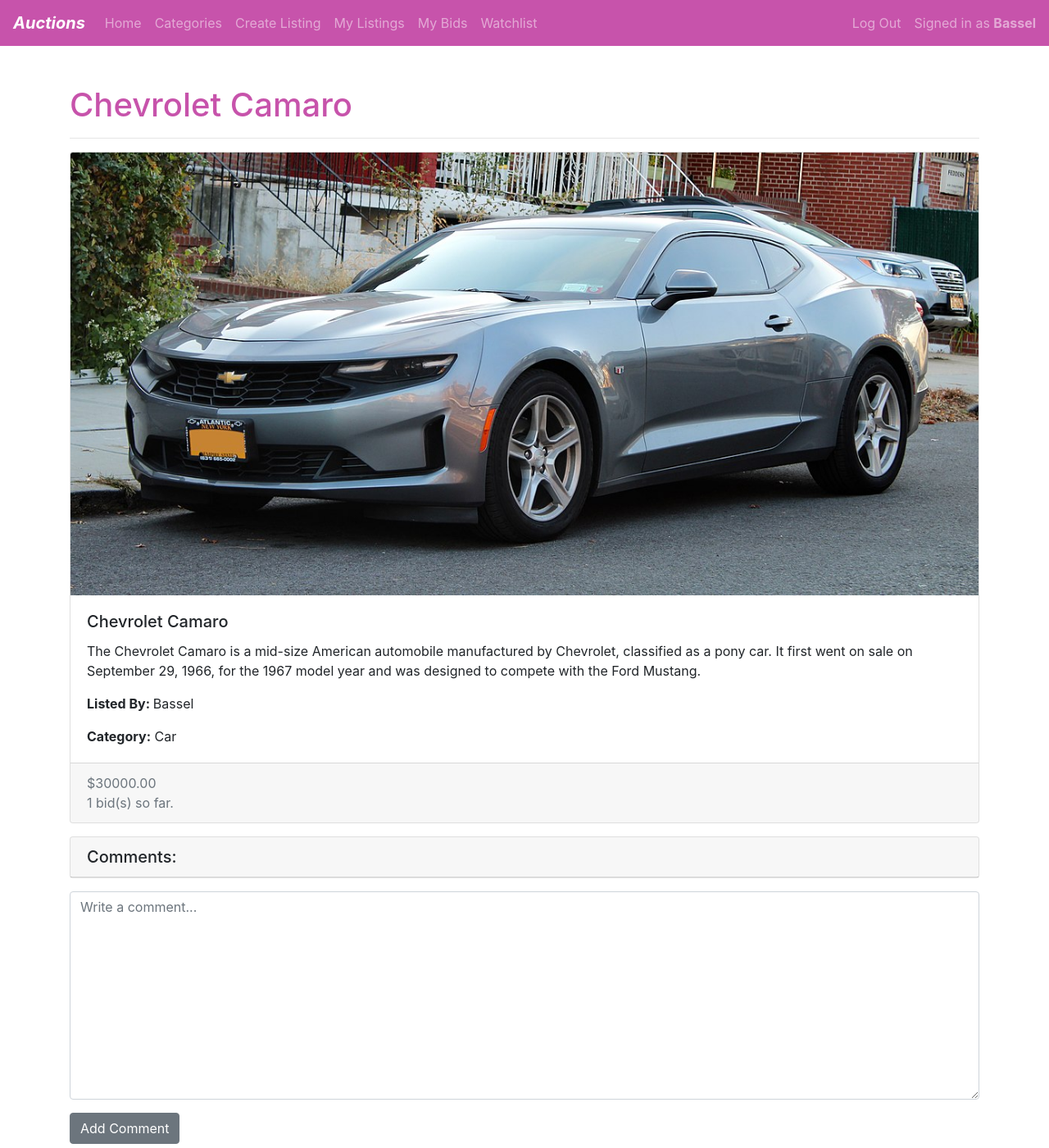
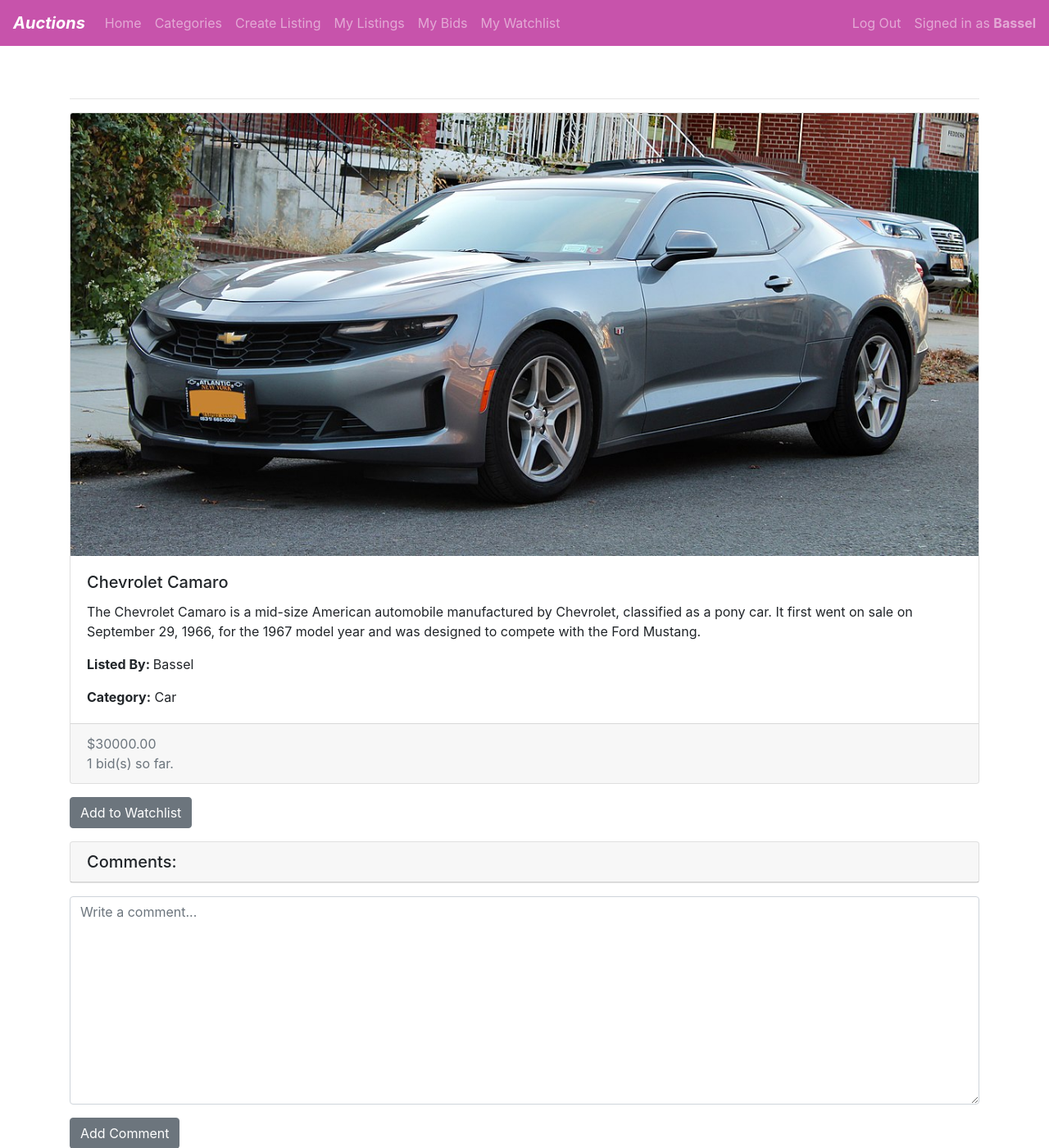
Before and after one commit to basselelsheikh/E-commerce, a Django app: page /listings/8 in a window 1280 px wide. Shown: the top 1400 px of the page at 82% size. Run offline with Django 3.2, Linux system fonts and the light colour scheme; a user stored in the database is signed in; data comes from the database, SQL or seed files in the repository; both versions use the stored data as it was after the commit; parts of the project's set-up code (start-up, migrations or seed data) failed here and were passed over; some libraries are stand-ins or nearby versions.

Commit message:
finished watchlist

```diff
--- a/auctions/templates/auctions/layout.html
+++ b/auctions/templates/auctions/layout.html
@@ -11,8 +11,8 @@
 </head>
 
 <body>
-    <header>
-        <nav class="navbar navbar-expand-lg navbar-fixed-top navbar-dark">
+    <header class="sticky-top">
+        <nav class="navbar navbar-expand-lg navbar-dark">
             <a href="{% url 'index'%}" class="navbar-brand text-white font-weight-bold font-italic">Auctions</a>
             <ul class="navbar-nav mr-auto">
                 <li class="nav-item">
@@ -32,11 +32,10 @@
                             class="sr-only">(current)</span></a>
                 </li>
                 <li class="nav-item">
-                    <a class="nav-link" href="{% url 'user-bids' %}">My Bids<span
-                            class="sr-only">(current)</span></a>
+                    <a class="nav-link" href="{% url 'user-bids' %}">My Bids<span class="sr-only">(current)</span></a>
                 </li>
                 <li class="nav-item">
-                    <a class="nav-link" href="{% url 'user-watchlist'%}">Watchlist<span
+                    <a class="nav-link" href="{% url 'user-watchlist'%}">My Watchlist<span
                             class="sr-only">(current)</span></a>
                 </li>
                 {% endif%}
@@ -64,7 +63,6 @@
                 </span>
                 {% endif %}
 
-
         </nav>
     </header>
     <main>
--- a/auctions/templates/auctions/listing_detail.html
+++ b/auctions/templates/auctions/listing_detail.html
@@ -1,9 +1,5 @@
 {% extends 'auctions/layout.html'%}
 {% load crispy_forms_tags %}
-
-{% block heading%}
-{{ listing.title }}
-{% endblock%}
 
 {% block body %}
 {{ block.super }}
@@ -12,7 +8,7 @@
     {%if listing.image %}<img src="{{ listing.image.url }}" class="card-img-top" alt="listing_image">{%endif%}
 
     <div class="card-body">
-        <h5 class="card-title">{{ listing.title }}</h5>
+        <h5 class="card-title">{{ listing.title }} {% if is_in_watchlist %} <span class="badge badge-secondary">Watchlist</span> {%endif%}</h5>
         <p class="card-text">{{listing.description}}</p>
         <p class="card-text"><strong>Listed By: </strong>{{listing.lister|title}}</p>
         {%if listing.category %} <p class="card-text"><strong>Category:</strong> {{listing.category|title}}</p>
@@ -26,7 +22,7 @@
         {%endif%}
     </div>
 </div>
-{% if is_owner and listing.status == listing.Status.ACTIVE %}
+{% if listing.lister == user and listing.status == listing.Status.ACTIVE %}
 <a class="btn btn-danger mb-3" href="{% url 'close-auction' pk=listing.id %}" role="button">Close Auction</a>
 {% elif not is_owner %}
 <a class="btn btn-secondary mb-3" href="{% url 'add-to-watchlist' pk=listing.id %}" role="button">Add to Watchlist</a>
--- a/auctions/urls.py
+++ b/auctions/urls.py
@@ -12,7 +12,7 @@ urlpatterns = [
     path("listings/<int:pk>/close-auction/", views.close_auction_view,name="close-auction"),
     path("my-listings/",views.user_listings,name="user-listings"),
     path("my-bids/",views.user_bids,name="user-bids"),
-    path("categories/",views.categories,name="categories"),
+    path("categories/",views.categories_view,name="categories"),
     path("categories/<int:pk>",views.category_detail,name="category-detail"),
     path("my-watchlist/",views.watchlist_view,name="user-watchlist"),
     path("listings/<int:pk>/add-to-watchlist/",views.add_to_watchlist,name="add-to-watchlist")
--- a/auctions/views.py
+++ b/auctions/views.py
@@ -90,14 +90,22 @@ def listing_detail(request, pk):
     comments = listing.comments.all()
     no_of_bids = len(listing.bids.all())
     is_bidder = False
-    is_owner = True if listing.lister == request.user else False
+
+    #check if current user is the highest bidder
     try:
         highest_bid = listing.bids.get(price=listing.current_price)
         is_bidder = True if highest_bid.bidder == request.user else False
     except:
         pass
 
-    # if form is submitted
+    #check if this listing is in the current user's watchlist
+    try:
+        Watchlist.objects.get(listings__pk=pk, prospect=request.user)
+        is_in_watchlist = True
+    except:
+        is_in_watchlist = False
+
+    # if a form was submitted
     if request.method == "POST":
         # if a comment was submitted
         if "text" in request.POST:
@@ -121,6 +129,8 @@ def listing_detail(request, pk):
                 return HttpResponseRedirect(request.path_info)
             else:
                 comment_form = CommentForm()
+
+        # if a form is not valid, bind the form and show the page again
         context = {
             'listing': listing,
             "comment_form": comment_form,
@@ -128,19 +138,23 @@ def listing_detail(request, pk):
             "comments": comments,
             "is_bidder": is_bidder,
             "no_of_bids": no_of_bids,
-            "is_owner": is_owner
+            "is_in_watchlist": is_in_watchlist
         }
         return render(request, "auctions/listing_detail.html", context)
 
      # if first time page is requested
     else:
         context = {'listing': listing,
-                   "comments": comments, "is_bidder": is_bidder, "no_of_bids": no_of_bids, "is_owner": is_owner}
+                   "comments": comments,
+                   "is_bidder": is_bidder,
+                   "no_of_bids": no_of_bids,
+                   "is_in_watchlist": is_in_watchlist}
         if request.user.is_authenticated:
             context["comment_form"] = CommentForm()
-            if not is_owner:
+            if listing.lister != request.user:
                 context["bid_form"] = BidForm()
         return render(request, "auctions/listing_detail.html", context)
+
 
 @login_required
 def close_auction_view(request, pk):
@@ -156,11 +170,13 @@ def close_auction_view(request, pk):
     listing.save()
     return HttpResponseRedirect(listing.get_absolute_url())
 
+
 @login_required
 def user_listings(request):
     listings = Listing.objects.filter(lister=request.user)
     context = {"listings": listings}
     return render(request, "auctions/user_listings.html", context)
+
 
 @login_required
 def user_bids(request):
@@ -169,28 +185,35 @@ def user_bids(request):
     return render(request, "auctions/user_bids.html", context)
 
 
-def categories(request):
+def categories_view(request):
     categories = Category.objects.all()
     context = {
         "categories": categories
     }
     return render(request, "auctions/categories.html", context)
 
-def category_detail(request,pk):
+
+def category_detail(request, pk):
     category = Category.objects.get(id=pk)
-    return render(request,"auctions/category_detail.html",context={"category":category, "listings": category.listings.filter(status=Listing.Status.ACTIVE)})
+    return render(request, "auctions/category_detail.html", context={"category": category, "listings": category.listings.filter(status=Listing.Status.ACTIVE)})
+
 
 @login_required
 def watchlist_view(request):
     try:
-        listings = Watchlist.objects.get(prospect=request.user).listings
+        listings = Watchlist.objects.get(prospect=request.user).listings.all()
     except:
-        listings=[]
+        listings = list()
     return render(request, "auctions/user_watchlist.html", context={"listings": listings})
 
+
 @login_required
-def add_to_watchlist(request,pk):
-    watchlist = Watchlist(prospect=request.user)
+def add_to_watchlist(request, pk):
+    try:
+        watchlist = Watchlist.objects.get(prospect=request.user)
+    except:
+        watchlist = Watchlist(prospect=request.user)
+    watchlist.save()
     watchlist.listings.add(Listing.objects.get(pk=pk))
     watchlist.save()
-    return HttpResponseRedirect(reverse(""))
+    return HttpResponseRedirect(reverse("user-watchlist"))
--- a/commerce/settings.py
+++ b/commerce/settings.py
@@ -11,6 +11,7 @@ https://docs.djangoproject.com/en/3.0/ref/settings/
 """
 
 import os
+from django.urls import reverse_lazy
 
 # Build paths inside the project like this: os.path.join(BASE_DIR, ...)
 BASE_DIR = os.path.dirname(os.path.dirname(os.path.abspath(__file__)))
@@ -126,3 +127,4 @@ STATIC_URL = '/static/'
 MEDIA_URL = "/media/"
 MEDIA_ROOT=os.path.join(BASE_DIR,"media/")
 DEFAULT_AUTO_FIELD = 'django.db.models.BigAutoField'
+LOGIN_URL = reverse_lazy('login')
```
Also changed, not shown: db.sqlite3.
